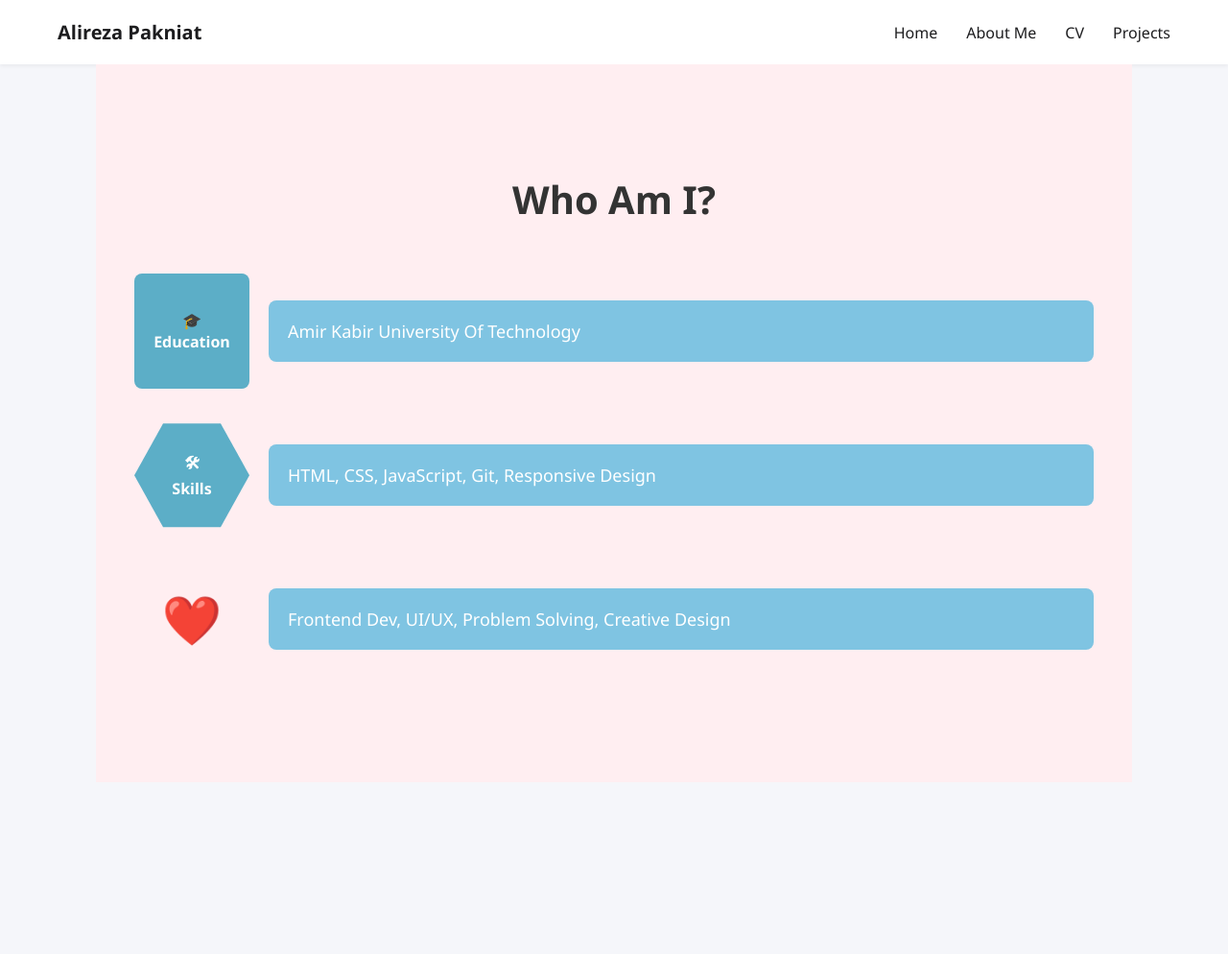
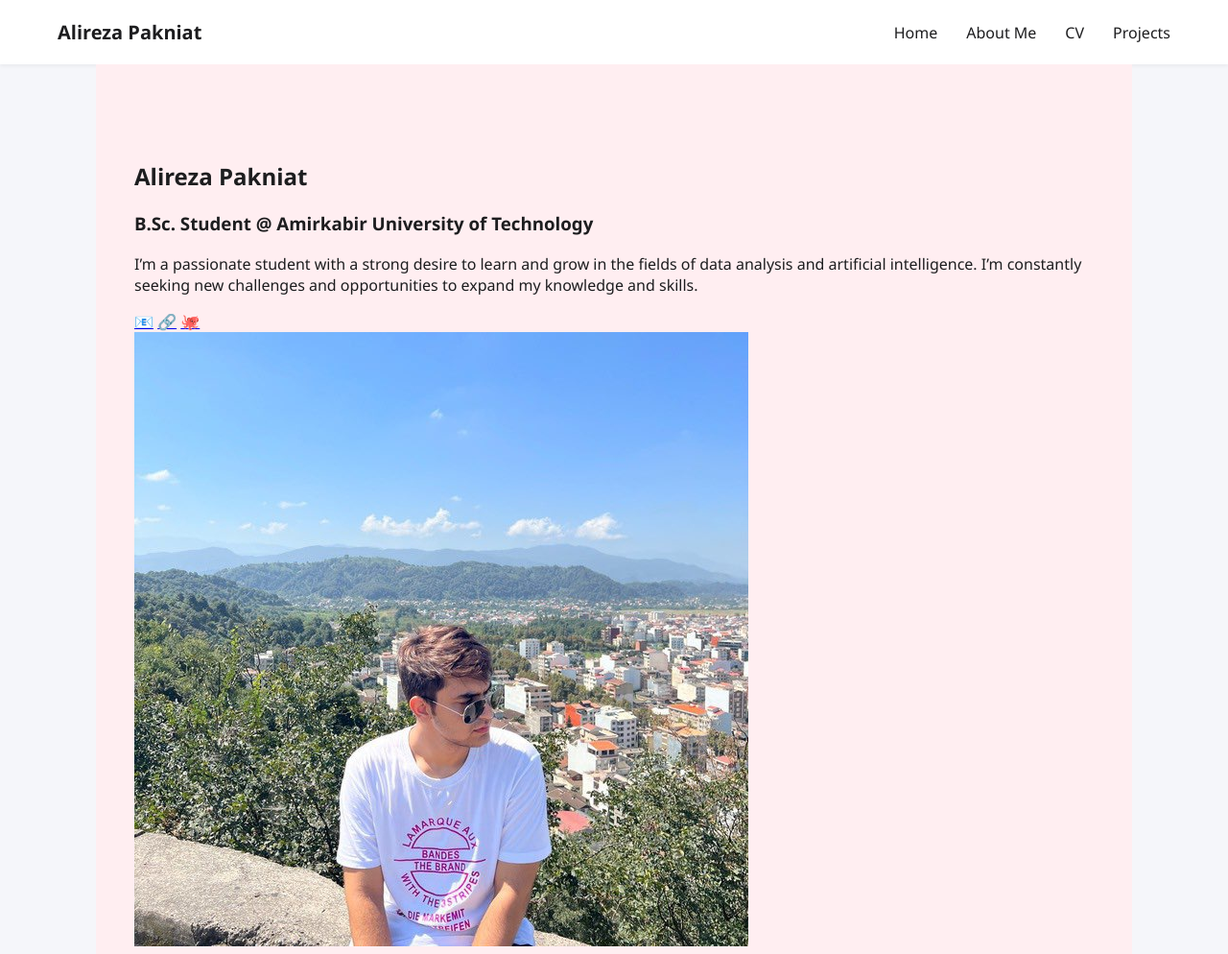
Before and after one commit to alireza-pakniat/alireza-pakniat.github.io, a plain HTML site: page about.html in a window 1280 px wide. Shown: the whole page at 96% size. Before the commit the page ends 815 px from the top, so only its background shows below. Drawn offline with Linux system fonts and the light colour scheme.

Commit message:
changing the skratch

```diff
--- a/about.html
+++ b/about.html
@@ -19,22 +19,24 @@
   </header>
 
   <main class="about-layout">
-    <h2 class="about-title">Who Am I?</h2>
+    <section class="about-top">
+      <div class="about-text">
+        <h1><span>Alireza</span> Pakniat</h1>
+        <h3>B.Sc. Student @ Amirkabir University of Technology</h3>
+        <p>
+          I’m a passionate student with a strong desire to learn and grow in the fields of data analysis and artificial intelligence.
+          I’m constantly seeking new challenges and opportunities to expand my knowledge and skills.
+        </p>
+        <div class="social-icons">
+          <a href="mailto:pakniat1383@gmail.com" target="_blank" title="Email">📧</a>
+          <a href="https://linkedin.com/in/alireza-pakniat" target="_blank" title="LinkedIn">🔗</a>
+          <a href="https://github.com/alireza-pakniat" target="_blank" title="GitHub">🐙</a>
+        </div>
+      </div>
+      <div class="about-photo">
+        <img src="profile.jpeg" alt="Alireza Pakniat" />
+      </div>
+    </section>
 
-    <div class="about-box">
-      <div class="icon-box square">🎓<br>Education</div>
-      <div class="text-box">Amir Kabir University Of Technology</div>
-    </div>
-
-    <div class="about-box">
-      <div class="icon-box hex">🛠<br>Skills</div>
-      <div class="text-box">HTML, CSS, JavaScript, Git, Responsive Design</div>
-    </div>
-
-    <div class="about-box">
-      <div class="icon-box heart">❤️</div>
-      <div class="text-box">Frontend Dev, UI/UX, Problem Solving, Creative Design</div>
-    </div>
-  </main>
 </body>
 </html>
```
